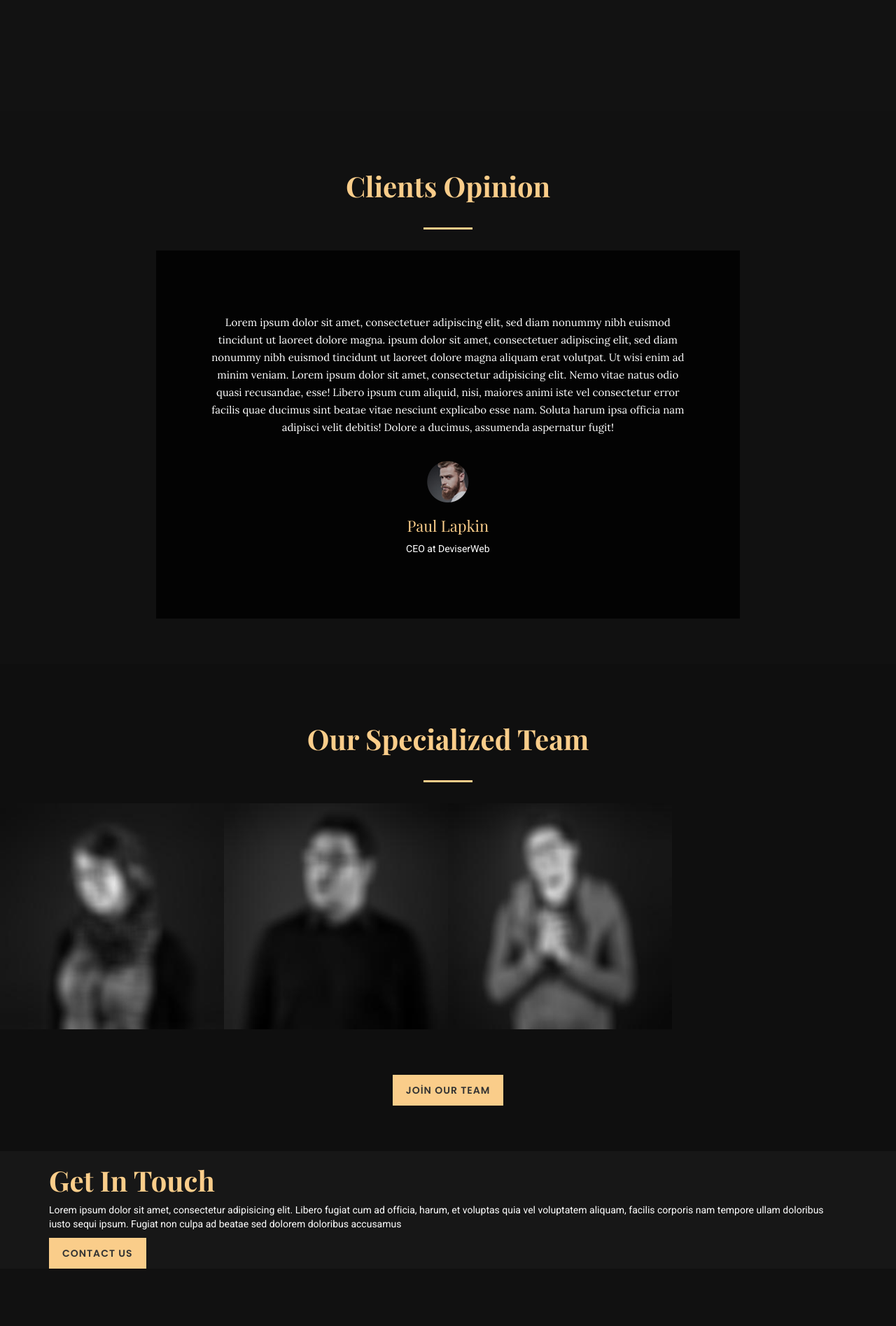
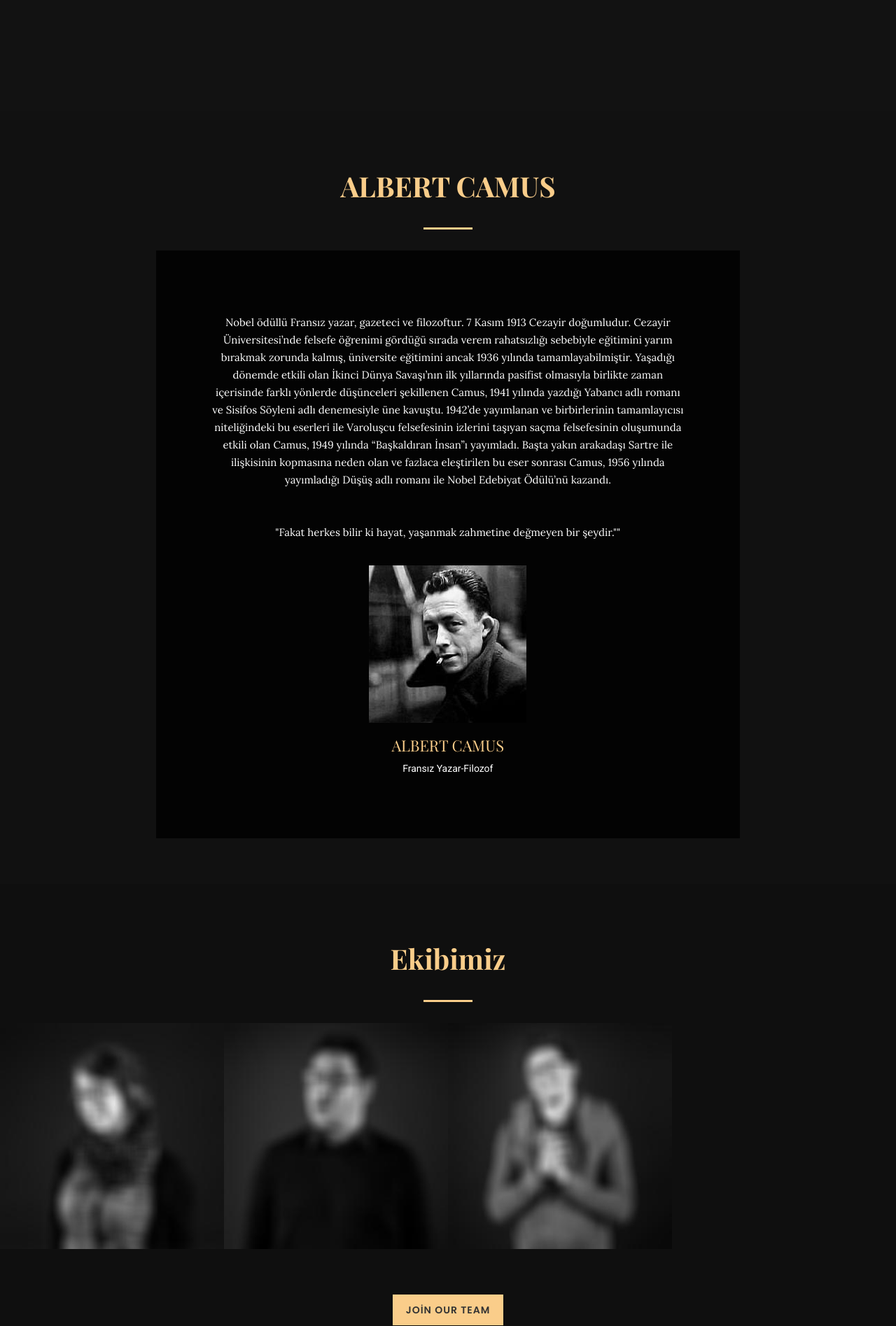
Before and after one commit to baranozel/Codeigniter-Book, a CodeIgniter app: page /Kitap/ in a window 1280 px wide. Shown: the part 2019-3914 px from the top of the page at 70% size. Run offline with CodeIgniter, Linux system fonts and the light colour scheme; some libraries are stand-ins or nearby versions; some web fonts are replaced.

Commit message:
turkcelestirme

```diff
--- a/application/views/kitap_v/team.php
+++ b/application/views/kitap_v/team.php
@@ -4,7 +4,7 @@
     <div class="container-fluid padding-0">
     <!-- Team title -->
     <div class="title text-center">
-      <h2>Our Specialized Team</h2>
+      <h2>Ekibimiz</h2>
     </div>
     <div class="col-md-4 col-lg-3 padding-0">
       <div class="team-member">
@@ -14,7 +14,7 @@
           </div>
           <div class="overlay text-center">
             <div class="content">
-              <h4>aurelien salomon</h4>
+              <h4>ECEM ARSLAN</h4>
               <span>Creative Director</span>
               <p>Lorem ipsum dolor sit amet, consectetuer adipiscing elit, sed diam ut laoreet dolore magna aliquam erat volutpat. Ut wisi enim.</p>
 
@@ -38,7 +38,7 @@
           </div>
           <div class="overlay text-center">
             <div class="content">
-              <h4>aurelien salomon</h4>
+              <h4>MECİT MENEKŞE</h4>
               <span>Creative Director</span>
               <p>Lorem ipsum dolor sit amet, consectetuer adipiscing elit, sed diam ut laoreet dolore magna aliquam erat volutpat. Ut wisi enim.</p>
 
@@ -62,7 +62,7 @@
           </div>
           <div class="overlay text-center">
             <div class="content">
-              <h4>aurelien salomon</h4>
+              <h4>BARAN ÖZEL</h4>
               <span>Creative Director</span>
               <p>Lorem ipsum dolor sit amet, consectetuer adipiscing elit, sed diam ut laoreet dolore magna aliquam erat volutpat. Ut wisi enim.</p>
 
--- a/application/views/kitap_v/yazar.php
+++ b/application/views/kitap_v/yazar.php
@@ -6,7 +6,7 @@
       <div class="row">
         <div class="col-md-12">
           <div class="title text-center">
-            <h2>Clients Opinion</h2>
+            <h2>ALBERT CAMUS</h2>
           </div>
           <div class="col-md-8 col-md-offset-2 col-lg-8 col-lg-offset-2 padding-0 slider-main">
             <div class="testimonial-slider">
@@ -15,18 +15,17 @@
                 <!-- <div class="col-md-8 col-md-offset-2 col-lg-8 col-lg-offset-2 padding-0"> -->
                 <div class="testimonials-area">
                   <!-- <div class="round-shape"></div> -->
-                  <p class="testimonials-description">Lorem ipsum dolor sit amet, consectetuer adipiscing elit, sed
-                    diam nonummy nibh euismod tincidunt ut laoreet dolore magna. ipsum dolor sit amet, consectetuer
-                    adipiscing elit, sed diam nonummy nibh euismod tincidunt ut laoreet dolore magna aliquam erat
-                    volutpat. Ut wisi enim ad minim veniam. Lorem ipsum dolor sit amet, consectetur adipisicing elit.
-                    Nemo vitae natus odio quasi recusandae, esse! Libero ipsum cum aliquid, nisi, maiores animi iste
-                    vel consectetur error facilis quae ducimus sint beatae vitae nesciunt explicabo esse nam. Soluta
-                    harum ipsa officia nam adipisci velit debitis! Dolore a ducimus, assumenda aspernatur fugit!
+                  <p class="testimonials-description">Nobel ödüllü Fransız yazar, gazeteci ve filozoftur. 7 Kasım 1913 Cezayir doğumludur. Cezayir Üniversitesi’nde felsefe öğrenimi gördüğü sırada verem rahatsızlığı sebebiyle eğitimini yarım bırakmak zorunda kalmış, üniversite eğitimini ancak 1936 yılında tamamlayabilmiştir. Yaşadığı dönemde etkili olan İkinci Dünya Savaşı’nın ilk yıllarında pasifist olmasıyla birlikte zaman içerisinde farklı yönlerde düşünceleri şekillenen Camus, 1941 yılında yazdığı Yabancı adlı romanı ve Sisifos Söyleni adlı denemesiyle üne kavuştu. 1942’de yayımlanan ve birbirlerinin tamamlayıcısı niteliğindeki bu eserleri ile Varoluşcu felsefesinin izlerini taşıyan saçma felsefesinin oluşumunda etkili olan Camus, 1949 yılında “Başkaldıran İnsan”ı yayımladı. Başta yakın arakadaşı Sartre ile ilişkisinin kopmasına neden olan ve fazlaca eleştirilen bu eser sonrası Camus, 1956 yılında yayımladığı Düşüş adlı romanı ile Nobel Edebiyat Ödülü’nü kazandı.
+
+                  <br>
+                  <br>
+                  <br>
+                  "Fakat herkes bilir ki hayat, yaşanmak zahmetine değmeyen bir şeydir.""
                   </p>
                   <div class="author">
-                    <img src="<?php echo base_url("assets/") ?>img/clients-img1.png" alt="Clients">
-                    <h3 class="author-name">Paul Lapkin</h3>
-                    <span class="designation">CEO at DeviserWeb</span>
+                    <img src="<?php echo base_url("assets/") ?>img/camus.jpg" alt="Clients">
+                    <h3 class="author-name">ALBERT CAMUS</h3>
+                    <span class="designation">Fransız Yazar-Filozof</span>
                   </div>
                 </div>
                 <!-- </div> -->
```
Also changed, not shown: assets/css/style.css (line endings or trailing spaces), assets/img/camus.jpg (added).
